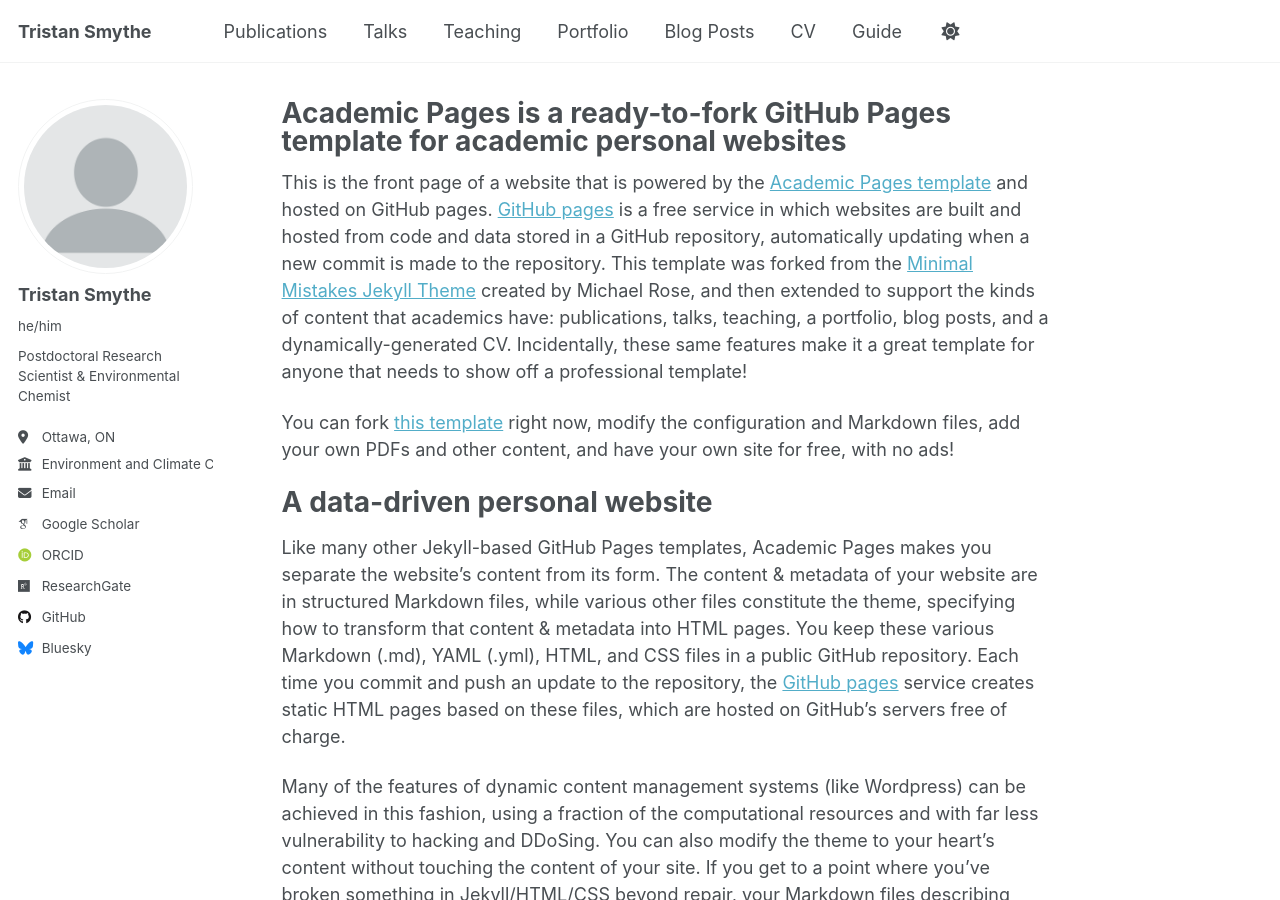
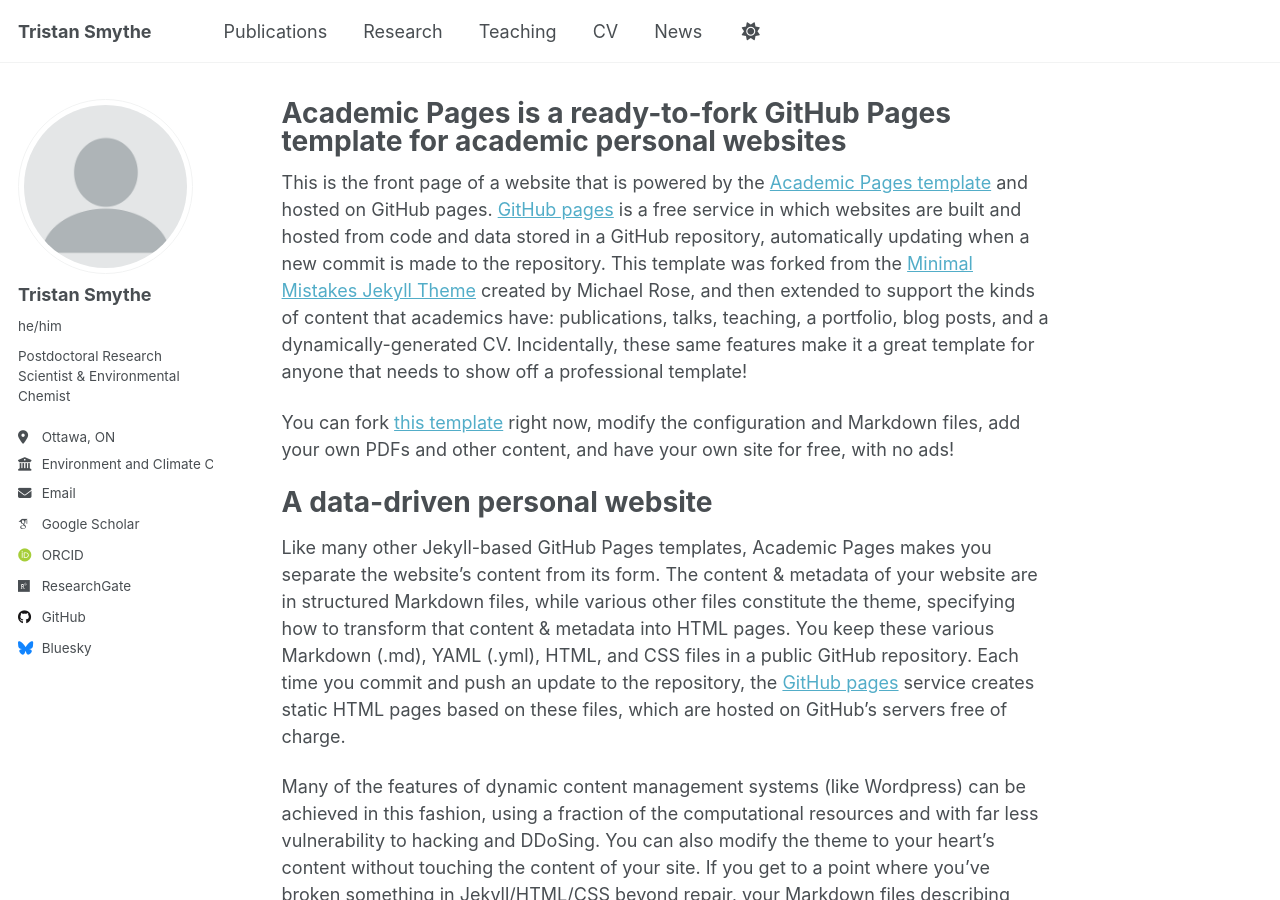
Before and after one commit to tristansmythe/tristansmythe.github.io, a Jekyll site: the page built from _pages/about.md, in a window 1280 px wide and 900 px high. Built offline with Jekyll 4.4.1, drawn with Linux system fonts in a browser that asks for light colours; some web fonts are replaced; a script that is not in the unit is left out.

Commit message:
Update navigation.yml

```diff
--- a/_data/navigation.yml
+++ b/_data/navigation.yml
@@ -11,23 +11,23 @@
   - title: "Publications"
     url: /publications/
 
-  - title: "Talks"
-    url: /talks/
+  - title: "Research"
+    url: /research/
+
+ #  - title: "Talks"
+ #    url: /talks/
 
   - title: "Teaching"
     url: /teaching/
 
-  - title: "Portfolio"
-    url: /portfolio/
-
-  - title: "Blog Posts"
-    url: /year-archive/
-
   - title: "CV"
     url: /cv/
+
+  - title: "News"
+    url: /news/
 
   # - title: "CV"
   #   url: /cv-json/
 
-  - title: "Guide"
-    url: /markdown/
+  # - title: "Guide"
+  #   url: /markdown/
```
